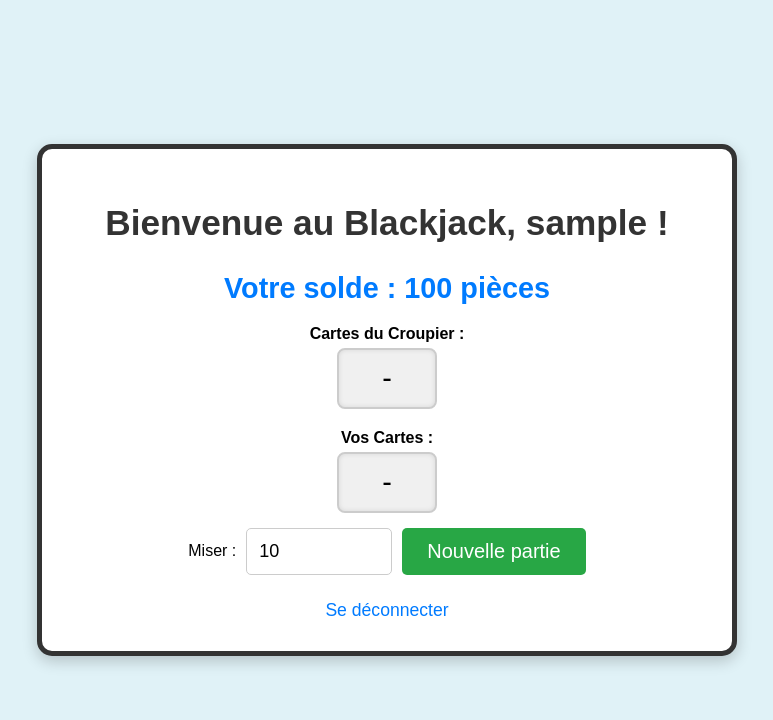
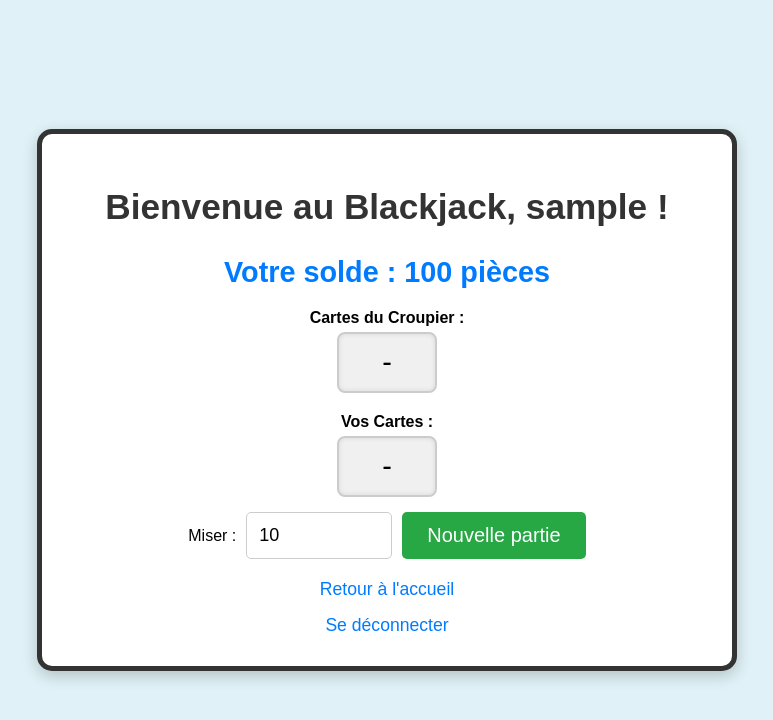
Before and after one commit to biennes10/QUANTIC_PYTHON, a Django app: page /play_blackjack/ in a window 1280 px wide. Shown: the top 720 px of the page, without its empty margins (253-1026 px from the left). Run offline with Django 5.2, Linux system fonts and the light colour scheme; the visitor is signed in with stand-in values (Sample User, id 1).

Commit message:
Retour_acceuil

```diff
--- a/templates/blackjack_game/game.html
+++ b/templates/blackjack_game/game.html
@@ -107,15 +107,15 @@
             color: #555;
         }
 
-        .logout-link {
-            margin-top: 25px;
+        .action-link { /* Modified class name to be more generic for both links */
+            margin-top: 15px; /* Adjust margin as needed */
             display: block;
             font-size: 1em;
             color: #007bff;
             text-decoration: none;
         }
 
-        .logout-link:hover {
+        .action-link:hover {
             text-decoration: underline;
         }
 
@@ -147,7 +147,7 @@
                 font-size: 1.2em;
             }
 
-            .logout-link {
+            .action-link {
                 font-size: 1.1em;
             }
         }
@@ -187,18 +187,15 @@
             {% csrf_token %}
 
             {% if not player_cards %}
-                <!-- Nouvelle partie : champ mise + bouton -->
                 <label for="bet">Miser : </label>
                 <input type="number" name="bet" id="bet" min="1" max="{{ user.balance }}" placeholder="Mise" value="10" required>
                 <button type="submit" name="action" value="bet">Nouvelle partie</button>
 
             {% elif not state.finished %}
-                <!-- Partie en cours -->
                 <button type="submit" name="action" value="hit">Tirer</button>
                 <button type="submit" name="action" value="stand">Rester</button>
 
             {% else %}
-                <!-- Partie finie -->
                 <label for="bet">Miser : </label>
                 <input type="number" name="bet" id="bet" min="1" max="{{ user.balance }}" placeholder="Mise" value="10" required>
                 <button type="submit" name="action" value="bet">Nouvelle partie</button>
@@ -207,7 +204,8 @@
 
         <p id="message">{{ message }}</p>
 
-        <a href="{% url 'logout' %}" class="logout-link">Se déconnecter</a>
+        <a href="{% url 'home' %}" class="action-link">Retour à l'accueil</a> {# Added 'home' URL here #}
+        <a href="{% url 'logout' %}" class="action-link">Se déconnecter</a>
     </div>
 </body>
 </html>
--- a/templates/slots_game/game.html
+++ b/templates/slots_game/game.html
@@ -84,6 +84,7 @@
 
         <p id="message">{{ message }}</p>
 
+        <a href="{% url 'home' %}" class="action-link">Retour à l'accueil</a> {# Added 'home' URL here #}
         <a href="{% url 'logout' %}" class="logout-link">Se déconnecter</a>
     </div>
 
```
